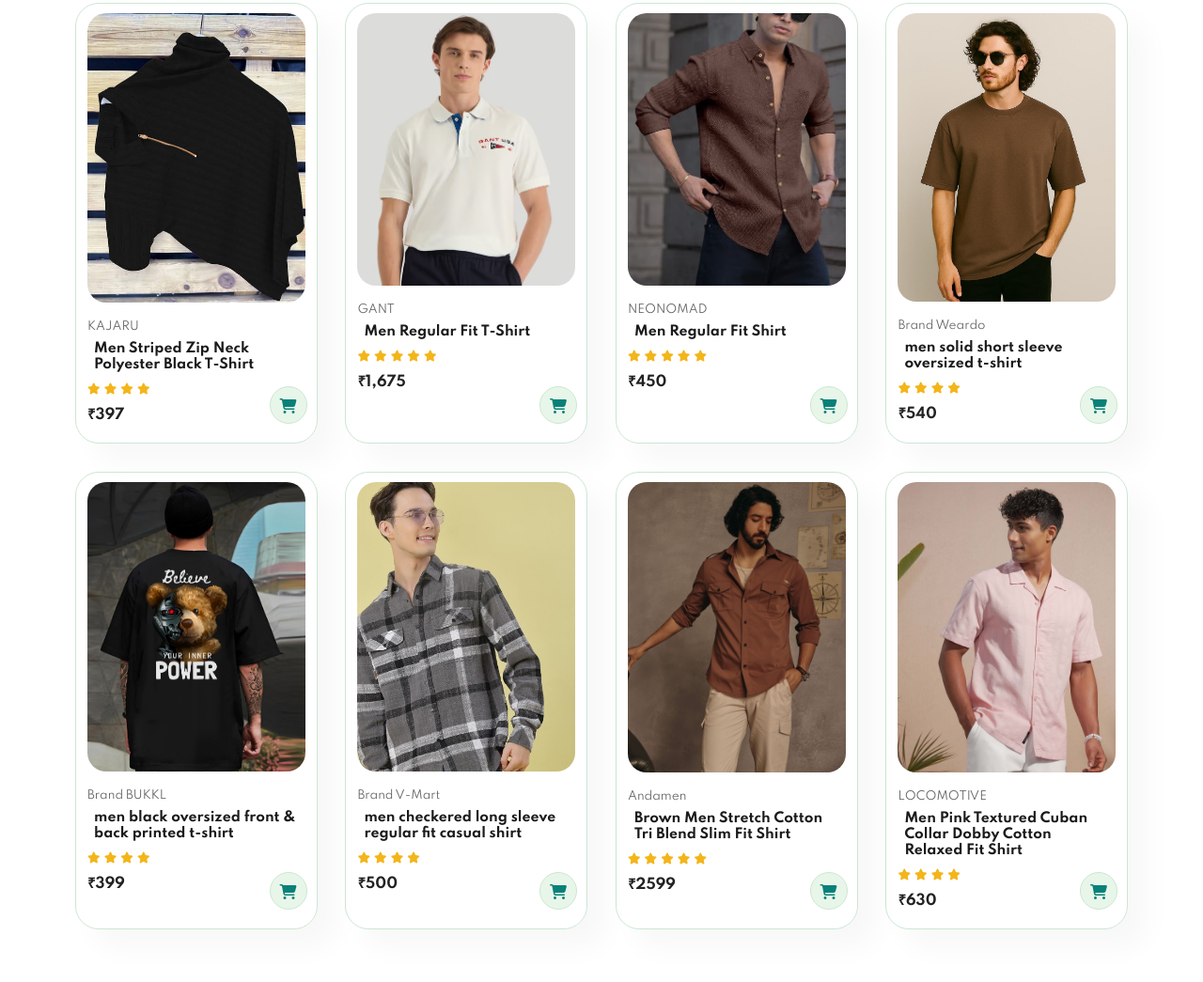
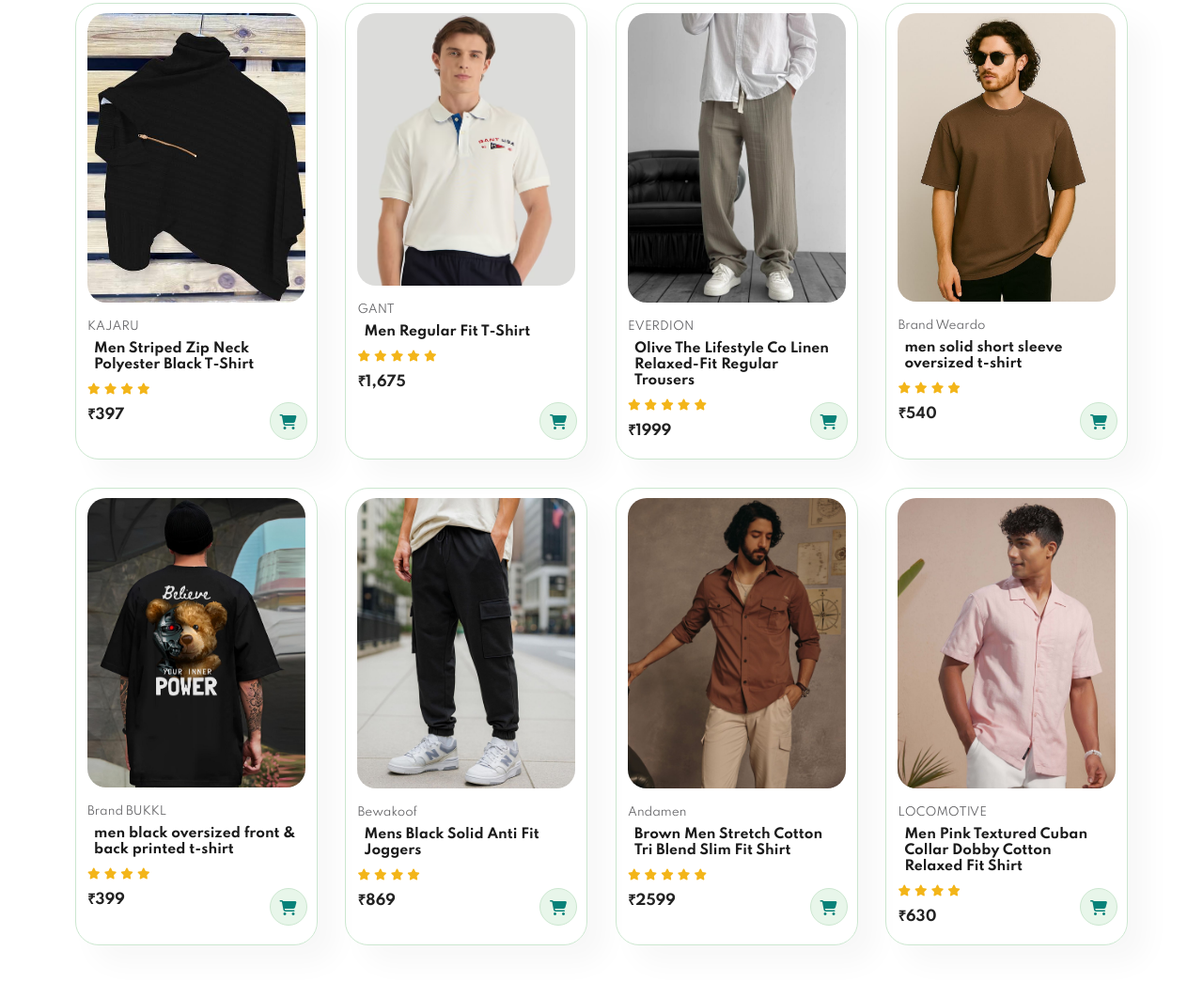
Before and after one commit to sanjiv-65/shopify-ecommerce, a plain HTML site: page index.html in a window 1280 px wide. Shown: the part 3377-4422 px from the top of the page at 94% size. Drawn offline with Linux system fonts and the light colour scheme; files whose address does not match are found by name.

Commit message:
new arrivals

```diff
--- a/index.html
+++ b/index.html
@@ -255,10 +255,10 @@
     </div>
 
      <div class="pro">
-        <img src="img/new-arrivals1.3.jpg" alt="">
+        <img src="img/joggers2.jpg" alt="">
         <div class="des">
-            <span>NEONOMAD</span>
-            <h5>Men Regular Fit Shirt</h5>
+            <span>EVERDION</span>
+            <h5>Olive The Lifestyle Co Linen Relaxed-Fit Regular Trousers</h5>
             <div class="star">
                 <i class="fas fa-star"></i>
                 <i class="fas fa-star"></i>
@@ -266,7 +266,7 @@
                 <i class="fas fa-star"></i>
                 <i class="fas fa-star"></i>
             </div>
-            <h4>₹450</h4>
+            <h4>₹1999</h4>
             </div>
             <a href="#"><i class="fa fa-shopping-cart cart"></i></a>
     </div>
@@ -305,17 +305,17 @@
     </div>
 
      <div class="pro">
-        <img src="img/new-arrivals1.6.jpg" alt="">
+        <img src="img/joggers1.jpg" alt="">
         <div class="des">
-            <span>Brand V-Mart</span>
-            <h5>men checkered long sleeve regular fit casual shirt</h5>
+            <span>Bewakoof</span>
+            <h5>Mens Black Solid Anti Fit Joggers</h5>
             <div class="star">
                 <i class="fas fa-star"></i>
                 <i class="fas fa-star"></i>
                 <i class="fas fa-star"></i>
                 <i class="fas fa-star"></i>
             </div>
-            <h4>₹500</h4>
+            <h4>₹869</h4>
             </div>
             <a href="#"><i class="fa fa-shopping-cart cart"></i></a>
     </div>
```
Also changed, not shown: img/joggers1.jpg (added), img/joggers2.jpg (added).
